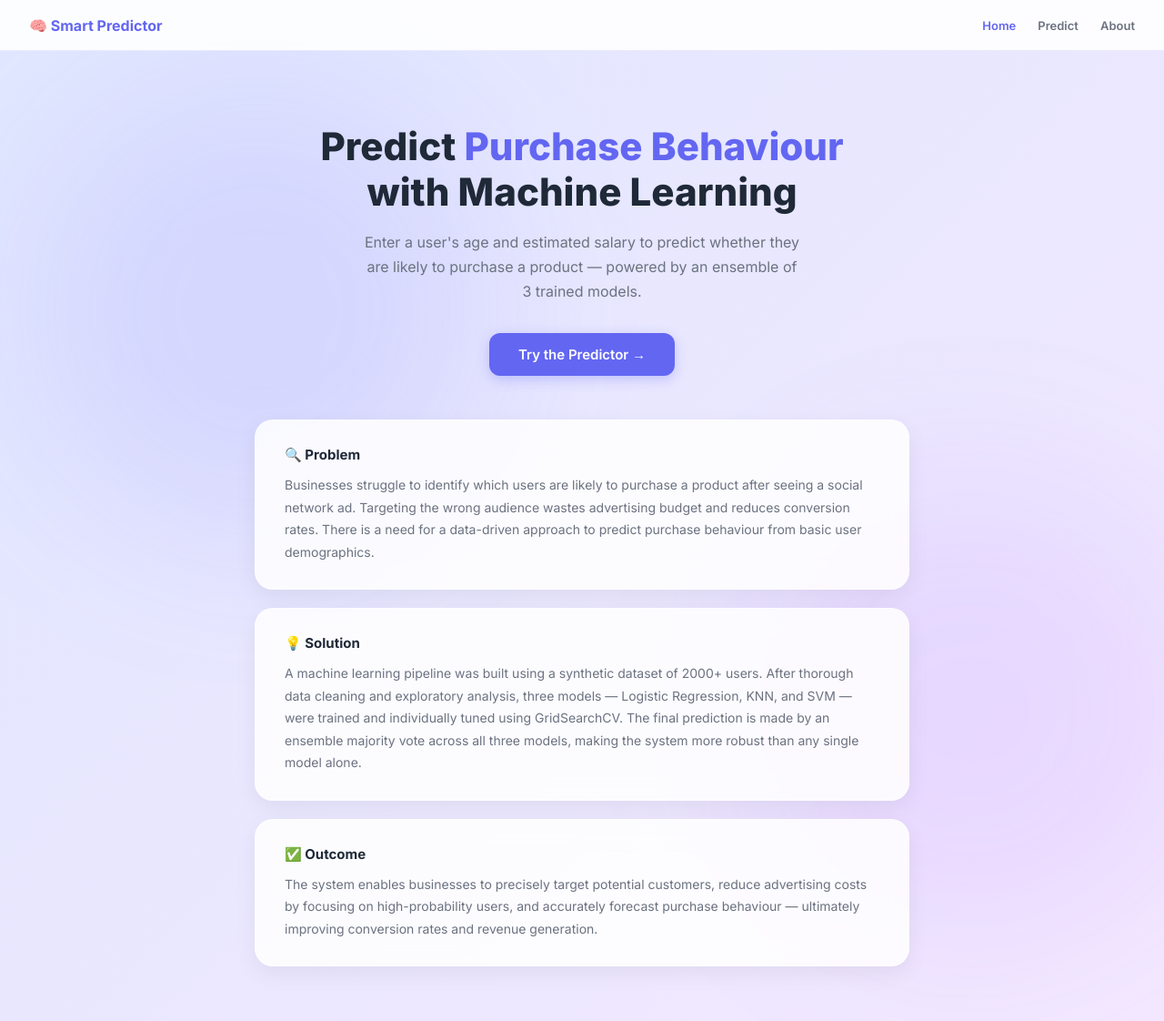
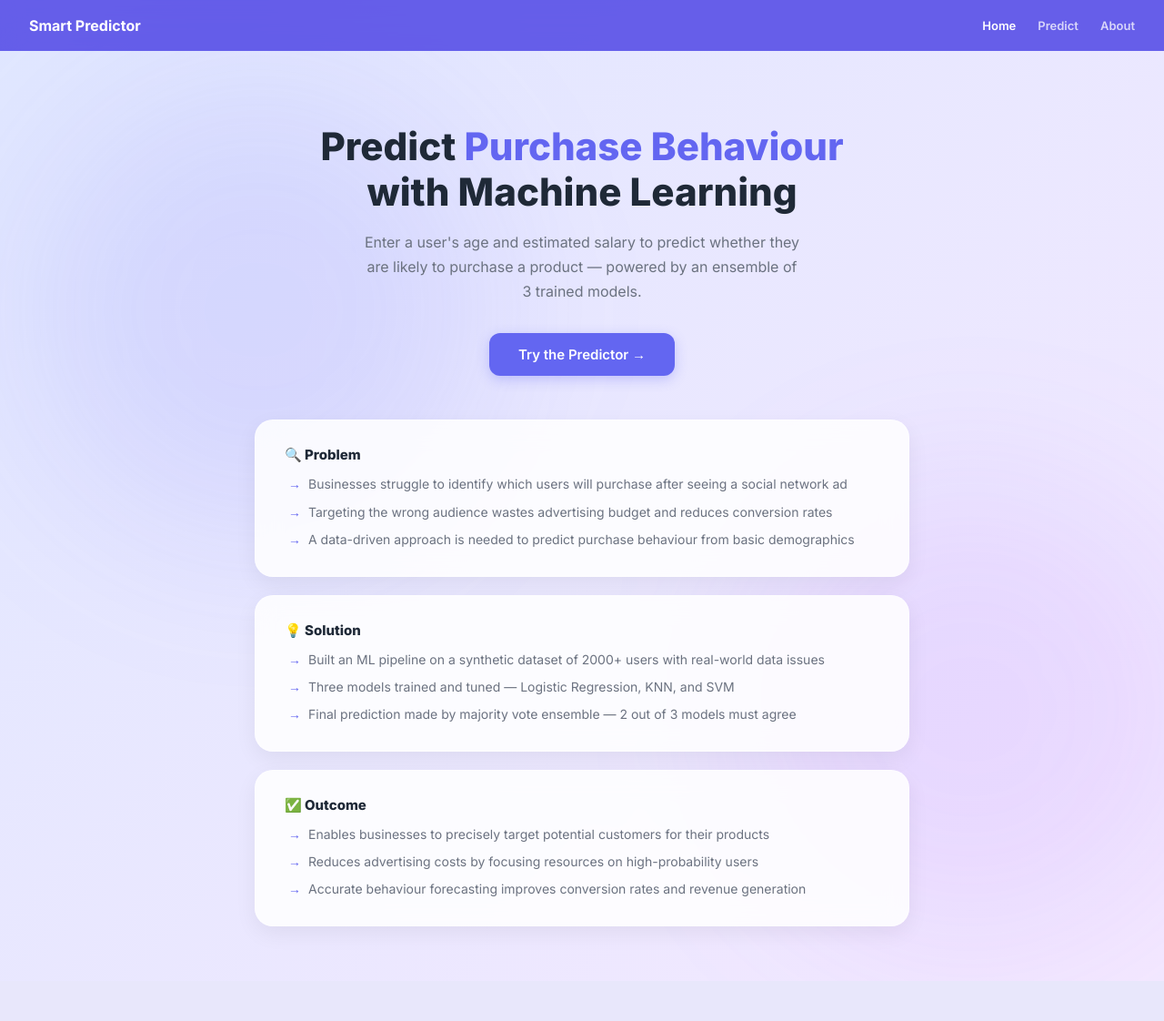
Before and after one commit to shubham56-h/Social_netwrok_ads_mini, a Flask app: page / in a window 1280 px wide. Shown: the whole page at 91% size. After the commit the page ends 1027 px from the top, so only its background shows below. Run offline with Flask 3, Linux system fonts and the light colour scheme; parts of the project's set-up code (start-up, migrations or seed data) failed here and were passed over.

Commit message:
final commit all component ready

```diff
--- a/templates/index.html
+++ b/templates/index.html
@@ -10,14 +10,14 @@
     * { margin:0; padding:0; box-sizing:border-box; font-family:'Inter',sans-serif; }
     nav {
       position:fixed; top:0; left:0; right:0; z-index:100;
-      background:rgba(255,255,255,0.9); backdrop-filter:blur(12px);
-      border-bottom:1px solid rgba(99,102,241,0.12);
+      background:rgba(79, 70, 229, 0.85); backdrop-filter:blur(12px);
+      border-bottom:1px solid rgba(99,102,241,0.3);
       padding:0 32px; height:56px; display:flex; align-items:center; justify-content:space-between;
     }
-    .nav-brand { font-size:16px; font-weight:700; color:var(--primary); text-decoration:none; display:flex; align-items:center; gap:8px; }
+    .nav-brand { font-size:16px; font-weight:700; color:#fff; text-decoration:none; display:flex; align-items:center; gap:8px; }
     .nav-links { display:flex; gap:24px; }
-    .nav-links a { font-size:13px; font-weight:600; color:#6b7280; text-decoration:none; transition:color .2s; }
-    .nav-links a:hover, .nav-links a.active { color:var(--primary); }
+    .nav-links a { font-size:13px; font-weight:600; color:rgba(255,255,255,0.75); text-decoration:none; transition:color .2s; }
+    .nav-links a:hover, .nav-links a.active { color:#fff; }
     body { background:var(--bg); min-height:100vh; padding-top:56px; }
     .blob { position:fixed; width:500px; height:500px; background:rgba(99,102,241,0.12); filter:blur(90px); border-radius:50%; z-index:-1; animation:float 12s infinite alternate; }
     .blob:nth-child(2) { top:60%; left:60%; background:rgba(168,85,247,0.1); animation-delay:-6s; }
@@ -36,10 +36,10 @@
     /* Content sections */
     .content { max-width: 760px; margin: 0 auto; padding: 0 20px 60px; display: flex; flex-direction: column; gap: 20px; }
     .section-card { background:var(--glass); backdrop-filter:blur(14px); border-radius:20px; padding:28px 32px; border:1px solid rgba(255,255,255,0.4); box-shadow:0 8px 24px rgba(0,0,0,0.06); }
-    .section-card h2 { font-size:15px; font-weight:700; color:var(--text); margin-bottom:12px; display:flex; align-items:center; gap:8px; }
-    .section-card p { font-size:14px; color:var(--muted); line-height:1.75; }
+    .section-card h2 { font-size:15px; font-weight:800; color:var(--text); margin-bottom:12px; display:flex; align-items:center; gap:8px; }
+    .section-card p { font-size:14px; font-weight:500; color:var(--muted); line-height:1.75; }
     .section-card ul { padding-left:4px; list-style:none; display:flex; flex-direction:column; gap:8px; }
-    .section-card ul li { font-size:14px; color:var(--muted); display:flex; align-items:flex-start; gap:8px; line-height:1.6; }
+    .section-card ul li { font-size:14px; font-weight:500; color:var(--muted); display:flex; align-items:flex-start; gap:8px; line-height:1.6; }
     .section-card ul li::before { content:'→'; color:var(--primary); font-weight:700; flex-shrink:0; }
 
     @media(max-width:640px) { .hero h1{font-size:28px;} }
@@ -47,7 +47,7 @@
 </head>
 <body>
   <nav>
-    <a class="nav-brand" href="/">🧠 Smart Predictor</a>
+    <a class="nav-brand" href="/">Smart Predictor</a>
     <div class="nav-links">
       <a href="/" class="active">Home</a>
       <a href="/predict-page">Predict</a>
@@ -68,17 +68,29 @@
 
     <div class="section-card">
       <h2>🔍 Problem</h2>
-      <p>Businesses struggle to identify which users are likely to purchase a product after seeing a social network ad. Targeting the wrong audience wastes advertising budget and reduces conversion rates. There is a need for a data-driven approach to predict purchase behaviour from basic user demographics.</p>
+      <ul>
+        <li>Businesses struggle to identify which users will purchase after seeing a social network ad</li>
+        <li>Targeting the wrong audience wastes advertising budget and reduces conversion rates</li>
+        <li>A data-driven approach is needed to predict purchase behaviour from basic demographics</li>
+      </ul>
     </div>
 
     <div class="section-card">
       <h2>💡 Solution</h2>
-      <p>A machine learning pipeline was built using a synthetic dataset of 2000+ users. After thorough data cleaning and exploratory analysis, three models — Logistic Regression, KNN, and SVM — were trained and individually tuned using GridSearchCV. The final prediction is made by an ensemble majority vote across all three models, making the system more robust than any single model alone.</p>
+      <ul>
+        <li>Built an ML pipeline on a synthetic dataset of 2000+ users with real-world data issues</li>
+        <li>Three models trained and tuned — Logistic Regression, KNN, and SVM</li>
+        <li>Final prediction made by majority vote ensemble — 2 out of 3 models must agree</li>
+      </ul>
     </div>
 
     <div class="section-card">
       <h2>✅ Outcome</h2>
-      <p>The system enables businesses to precisely target potential customers, reduce advertising costs by focusing on high-probability users, and accurately forecast purchase behaviour — ultimately improving conversion rates and revenue generation.</p>
+      <ul>
+        <li>Enables businesses to precisely target potential customers for their products</li>
+        <li>Reduces advertising costs by focusing resources on high-probability users</li>
+        <li>Accurate behaviour forecasting improves conversion rates and revenue generation</li>
+      </ul>
     </div>
 
   </div>
```
Also changed, not shown: templates/about.html (+5 -5 lines), templates/predict.html (+6 -6 lines).
